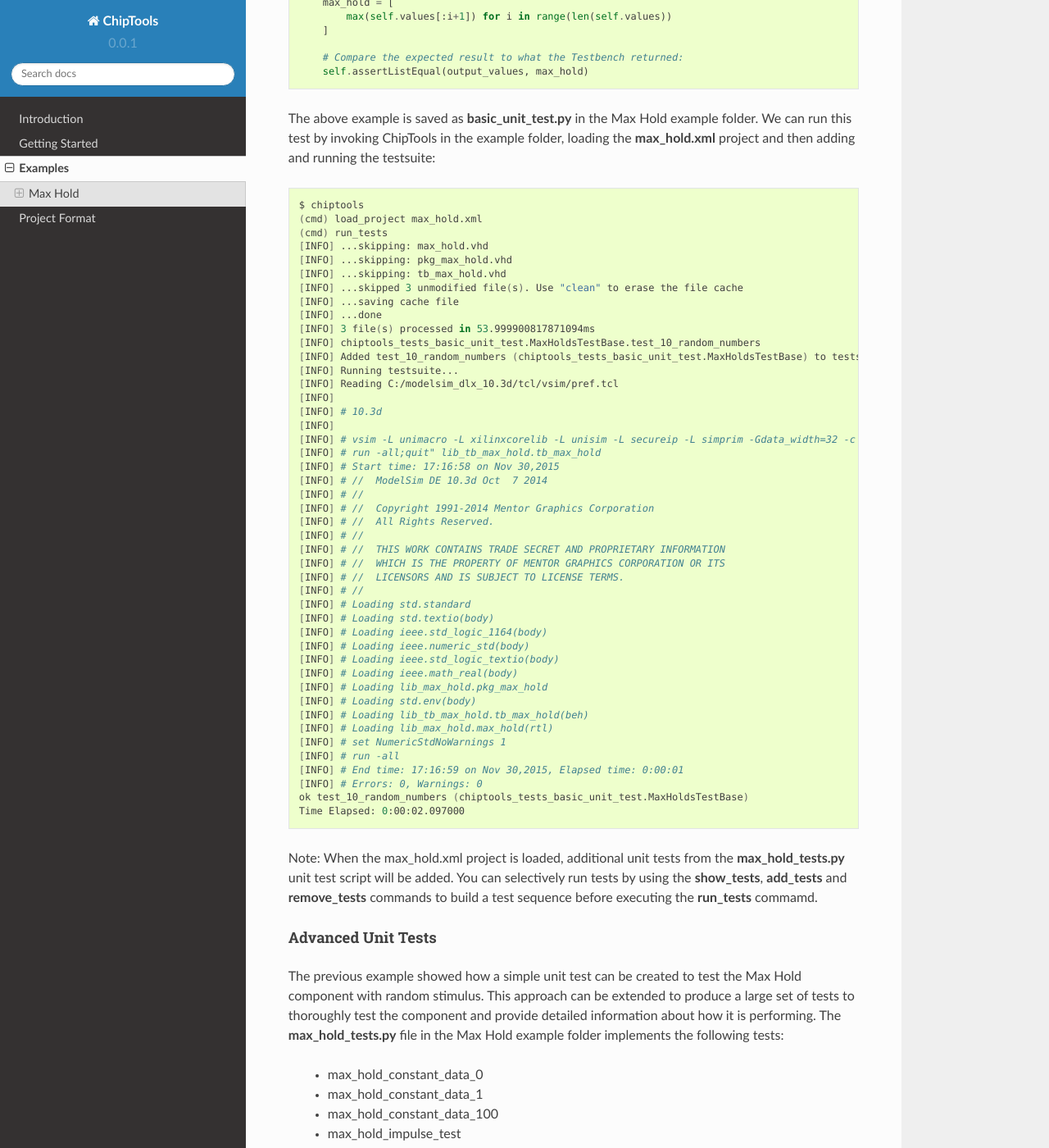
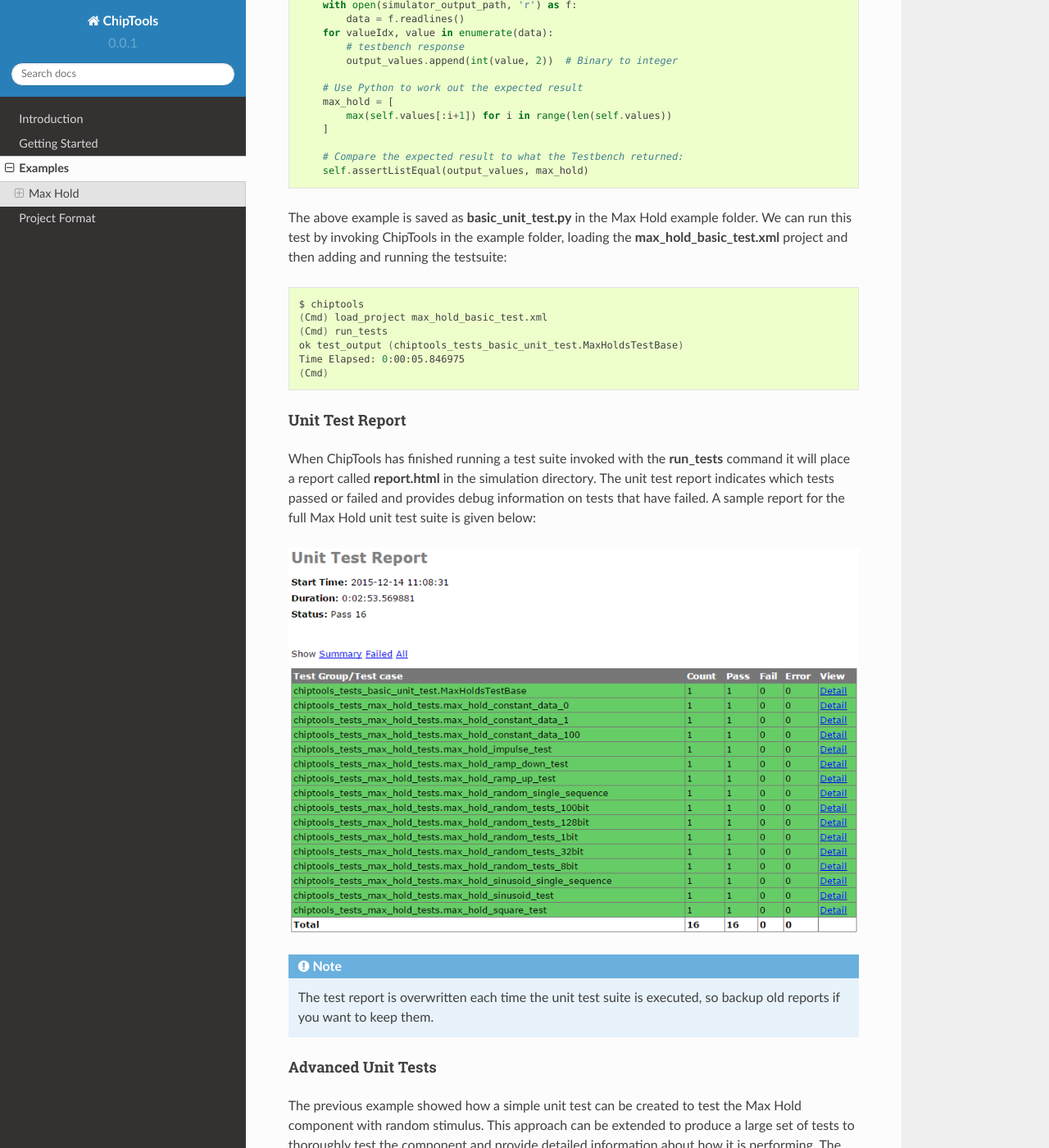
Before and after one commit to pabennett/chiptools, a Sphinx documentation site: the page built from docs/examples.rst, in a window 1280 px wide and 1400 px high, scrolled down 7088 px. Shown: the whole window at 82% size. Built offline with Sphinx 7.4.7 and the Read the Docs theme 2.0.0, drawn with Linux system fonts in a browser that asks for light colours; pages that are not in the unit, such as notebooks, are missing from menus; some of the changed text lies outside the part shown.

Commit message:
Update Max Hold example documentation.

```diff
--- a/docs/examples.rst
+++ b/docs/examples.rst
@@ -29,23 +29,19 @@ Source Files
 
 The following source files belong to the Max Hold example:
 
-    * **VHDL Files:**
+.. csv-table::
+   :header: "Name", "Type", "Description"
+   :widths: 20, 20, 10
 
-        * *max_hold.vhd* - The Max Hold component.
-        * *pkg_max_hold.vhd* - Supporting package for the Max Hold component.
-        * *tb_max_hold.vhd* - Testbench for the Max Hold component.
-
-    * **Simulation Files:**
-
-        * *max_hold_tests.py* - A collection of unit tests for the Max Hold component.
-        * *basic_unit_test.py* - A simple unit test for the Max Hold component.
-        * *simulation* - A subfolder where simulations will be executed.
-
-    * **Synthesis Files:**
-
-        * *max_hold.ucf* - A constraints file for the Max Hold component when using the ISE synthesis flow.
-        * *max_hold.xdc* - A constraints file for the Max Hold component when using the Vivado synthesis flow.
-        * *synthesis* - A subfolder where synthesis will be executed.
+   "max_hold.vhd",        "VHDL",        "The Max Hold component."
+   "pkg_max_hold.vhd",    "VHDL",        "Supporting package for the Max Hold component."
+   "tb_max_hold.vhd",     "VHDL",        "Testbench for the Max Hold component."
+   "max_hold_tests.py",   "Python",      "A collection of advanced unit tests."
+   "basic_unit_tests.py", "Python",      "A simple unit test."
+   "max_hold.ucf",        "Constraints", "Constraints file when using the ISE synthesis flow."
+   "max_hold.xdc",        "Constraints", "Constraints file when using the Vivado synthesis flow."
+   "Simulation",          "Folder",      "Output directory for simulation tasks."
+   "Synthesis",           "Folder",      "Output directory for synthesis tasks."
 
 Creating the Project
 ---------------------
@@ -72,8 +68,25 @@ configuring a project.
 Project Configuration
 ~~~~~~~~~~~~~~~~~~~~~
 
-Configure the project to use the simulation and synthesis directories, the
-default simulation and synthesis tools and the FPGA part:
+Projects should be configured with the following information before they are
+used:
+
+.. csv-table::
+   :header: "Configuration Item", "Description"
+   :widths: 10, 20
+
+   "simulation_directory", "Output directory for simulation tasks."
+   "synthesis_directory", "Output directory for synthesis tasks."
+   "fpga_part", "The FPGA part to target when performing a synthesis flow."
+   "simulator", "Name of the default simulator to use when performing simulations."
+   "synthesiser", "Name of the default synthesiser to use when performing synthesis."
+
+The project wrapper provides two methods for setting configuration data:
+**add_config**, which accepts a name, value pair as arguments or
+**add_config_dict**, which accepts a dictionary of name, value pairs.
+
+The following code sample uses the **add_config** method to configure the
+project wrapper.
 
 .. code-block:: python
 
@@ -98,8 +111,8 @@ component. You can assign values to top level port generics by using the
     # example we set the data_Width generic to 3:
     project.add_generic('data_width', 3)
 
-Add Files
-~~~~~~~~~
+Add Source Files
+~~~~~~~~~~~~~~~~
 
 Add the Max Hold source files to the project and assign them to a library:
 
@@ -164,7 +177,7 @@ unit test suite can be executed to check that the requirements are met:
         gui=True,
         tool_name='modelsim'
     )
-    # Run the automated unit tests on the project:
+    # Run the automated unit tests on the project (console simulation):
     project.run_tests(tool_name='isim')
     # Synthesise the project:
     project.synthesise(
@@ -186,7 +199,9 @@ enable the user to run project operations interactively:
 Project (XML) File
 ~~~~~~~~~~~~~~~~~~
 
-The Project configuration can also be captured as an XML file.
+The Project configuration can also be captured as an XML file, which provides
+an alternative method of maintaining the project configuration.
+
 The example project file **max_hold.xml** provides the same configuration as
 **max_hold_project.py**:
 
@@ -215,18 +230,8 @@ The example project file **max_hold.xml** provides the same configuration as
         </library>
     </project>
 
-The project XML file can either be loaded in the ChipTools command line
-interface using the **load_project** command, or by using the
-**XmlProjectParser** class in a custom script:
-
-.. code-block:: python
-
-    from chiptools.parsers.xml_project import XmlProjectParser
-    new_project = Project()
-    XmlProjectParser.load_project('max_hold.xml', new_project)
-    # new_project is now configured and ready to use.
-
-Via the command line interface:
+The project XML file can be loaded in the ChipTools command line interface
+using the **load_project** command:
 
 .. code-block:: bash
 
@@ -239,35 +244,26 @@ Testing
 To test the Max Hold component an accompanying VHDL testbench,
 *tb_max_hold.vhd*, is used to feed the component data from a stimulus input
 text file and record the output values in an output text file. By using
-stimulus input files and response output files we gain the freedom to use a
+stimulus input files and output files we gain the freedom to use the
 language of our choice to generate stimulus and check results.
 
-Testbench Stimulus File Format
-~~~~~~~~~~~~~~~~~~~~~~~~~~~~~~
-
-The testbench expects a file called **input.txt** to be present in the
-simulation folder and expects the file to conform to the following format:
-
-.. code-block:: xml
-
-    [8bit opcode] [Nbit data (if opcode = 00000001)]
-    [8bit opcode] [Nbit data (if opcode = 00000001)]
-    [8bit opcode] [Nbit data (if opcode = 00000001)]
-    ...
-
-Where:
-
-    * Binary 8bit opcode is either 00000000 for reset or 00000001 for write.
-    * Binary Nbit data is the data to write to the component, the number of bits is determined by the data_width generic.
+A simple stimulus file format is used by the testbench that allows a data
+write or a reset to be issued to the unit under test. Each line of the stimulus
+file contains a binary 4 bit *opcode*, which supports either a **reset**
+instruction: 0000 or a **write** instruction: 0001. When a write
+instruction is used a binary data field must follow on the same line; the
+width of the binary data field must match the data width on the testbench
+generic.
 
 We will use Python to create stimulus files in this format for the testbench.
 
 Unit Tests
 ~~~~~~~~~~
 
-We can use the Python Unittest framework to define tests for the Max Hold
-component by first importing the **ChipToolsTest** class from
-**chiptools.testing.testloader**
+.. note::  The following example can be found in **examples/max_hold/basic_unit_test.py**
+
+We can use Python to define tests for the Max Hold component by first importing
+the **ChipToolsTest** class from **chiptools.testing.testloader**
 
 .. code-block:: python
 
@@ -284,7 +280,7 @@ the testbench:
 
     class MaxHoldsTestBase(ChipToolsTest):
         # Specify the duration your test should run for in seconds.
-        # If the test should run "forever" use 0.
+        # If 0 is used, the simulation will run until it self-terminates.
         duration = 0
         # Testbench generics are defined in this dictionary.
         # In this example we set the 'width' generic to 32, it can be overridden
@@ -298,20 +294,23 @@ the testbench:
 These attributes provide the basic information required by ChipTools to execute
 the testbench.
 
-Tests are executed in the following way when using the ChipToolsTest class:
+Tests are executed in the following sequence when using the ChipToolsTest class:
 
-    * Execute simulationSetup function if defined.
-    * Invoke and run simulator in console mode.
-    * Execute test case (functions with a 'test' prefix).
-    * Execute simulatorTearDown function if defined.
+    #. Execute the unit test class **simulationSetup** function if defined.
+    #. Invoke and run simulator in console mode using the simulator attributes.
+    #. Execute the test case (a test case is any class method with a 'test prefix').
+    #. Execute the unit test class **simulatorTearDown** function if defined.
+
+If the unit test class provides multiple testcases they can be executed
+individually or as a batch in ChipTools. The sequence above is executed for
+each individual test case.
 
 The **simulationSetup** function should be overloaded to run any **preparation**
 code your testbench may require before it is executed. For testing the Max Hold
 component we can use this function to write the input file for the testbench
-using different stimulus waveforms that we have created in Python.
+using different stimulus waveforms that we have created in Python:
 
 .. code-block:: python
-
 
     def simulationSetUp(self):
         """The ChipTools test framework will call the simulationSetup method
@@ -341,9 +340,9 @@ expects given the same input waveform:
 
 .. code-block:: python
 
-    def test_10_random_numbers(self):
+    def test_output(self):
         """Check that the Max Hold component correctly locates the maximum
-        value in 10 random numbers."""
+        value."""
 
         # Get the path to the testbench input file.
         simulator_output_path = os.path.join(self.simulation_root, 'output.txt')
@@ -365,63 +364,31 @@ expects given the same input waveform:
 
 The above example is saved as **basic_unit_test.py** in the Max Hold
 example folder. We can run this test by invoking ChipTools in the example
-folder, loading the **max_hold.xml** project and then adding and running the
+folder, loading the **max_hold_basic_test.xml** project and then adding and running the
 testsuite:
 
 
 .. code-block:: bash
 
     $ chiptools
-    (cmd) load_project max_hold.xml
-    (cmd) run_tests
-    [INFO] ...skipping: max_hold.vhd
-    [INFO] ...skipping: pkg_max_hold.vhd
-    [INFO] ...skipping: tb_max_hold.vhd
-    [INFO] ...skipped 3 unmodified file(s). Use "clean" to erase the file cache
-    [INFO] ...saving cache file
-    [INFO] ...done
-    [INFO] 3 file(s) processed in 53.999900817871094ms
-    [INFO] chiptools_tests_basic_unit_test.MaxHoldsTestBase.test_10_random_numbers
-    [INFO] Added test_10_random_numbers (chiptools_tests_basic_unit_test.MaxHoldsTestBase) to testsuite
-    [INFO] Running testsuite...
-    [INFO] Reading C:/modelsim_dlx_10.3d/tcl/vsim/pref.tcl
-    [INFO]
-    [INFO] # 10.3d
-    [INFO]
-    [INFO] # vsim -L unimacro -L xilinxcorelib -L unisim -L secureip -L simprim -Gdata_width=32 -c -do "set NumericStdNoWarnings 1
-    [INFO] # run -all;quit" lib_tb_max_hold.tb_max_hold
-    [INFO] # Start time: 17:16:58 on Nov 30,2015
-    [INFO] # //  ModelSim DE 10.3d Oct  7 2014
-    [INFO] # //
-    [INFO] # //  Copyright 1991-2014 Mentor Graphics Corporation
-    [INFO] # //  All Rights Reserved.
-    [INFO] # //
-    [INFO] # //  THIS WORK CONTAINS TRADE SECRET AND PROPRIETARY INFORMATION
-    [INFO] # //  WHICH IS THE PROPERTY OF MENTOR GRAPHICS CORPORATION OR ITS
-    [INFO] # //  LICENSORS AND IS SUBJECT TO LICENSE TERMS.
-    [INFO] # //
-    [INFO] # Loading std.standard
-    [INFO] # Loading std.textio(body)
-    [INFO] # Loading ieee.std_logic_1164(body)
-    [INFO] # Loading ieee.numeric_std(body)
-    [INFO] # Loading ieee.std_logic_textio(body)
-    [INFO] # Loading ieee.math_real(body)
-    [INFO] # Loading lib_max_hold.pkg_max_hold
-    [INFO] # Loading std.env(body)
-    [INFO] # Loading lib_tb_max_hold.tb_max_hold(beh)
-    [INFO] # Loading lib_max_hold.max_hold(rtl)
-    [INFO] # set NumericStdNoWarnings 1
-    [INFO] # run -all
-    [INFO] # End time: 17:16:59 on Nov 30,2015, Elapsed time: 0:00:01
-    [INFO] # Errors: 0, Warnings: 0
-    ok test_10_random_numbers (chiptools_tests_basic_unit_test.MaxHoldsTestBase)
-    Time Elapsed: 0:00:02.097000
+    (Cmd) load_project max_hold_basic_test.xml
+    (Cmd) run_tests
+    ok test_output (chiptools_tests_basic_unit_test.MaxHoldsTestBase)
+    Time Elapsed: 0:00:05.846975
+    (Cmd)
 
-Note: When the max_hold.xml project is loaded, additional unit tests from the
-**max_hold_tests.py** unit test script will be added. You can selectively run
-tests by using the **show_tests**, **add_tests** and **remove_tests** commands
-to build a test sequence before executing the **run_tests** commamd.
+Unit Test Report
+~~~~~~~~~~~~~~~~
 
+When ChipTools has finished running a test suite invoked with the **run_tests**
+command it will place a report called **report.html** in the simulation
+directory. The unit test report indicates which tests passed or failed and
+provides debug information on tests that have failed. A sample report for the
+full Max Hold unit test suite is given below:
+
+.. image:: max_hold_results.png
+
+.. note::  The test report is overwritten each time the unit test suite is executed, so backup old reports if you want to keep them.
 
 Advanced Unit Tests
 ~~~~~~~~~~~~~~~~~~~~
@@ -432,28 +399,34 @@ produce a large set of tests to thoroughly test the component and provide
 detailed information about how it is performing. The **max_hold_tests.py**
 file in the Max Hold example folder implements the following tests:
 
-   * max_hold_constant_data_0
-   * max_hold_constant_data_1
-   * max_hold_constant_data_100
-   * max_hold_impulse_test
-   * max_hold_ramp_down_test
-   * max_hold_ramp_up_test
-   * max_hold_random_single_sequence
-   * max_hold_random_tests_100bit
-   * max_hold_random_tests_128bit
-   * max_hold_random_tests_1bit
-   * max_hold_random_tests_32bit
-   * max_hold_random_tests_8bit
-   * max_hold_sinusoid_single_sequence
-   * max_hold_sinusoid_test
-   * max_hold_square_test
+.. csv-table::
+   :header: "Test Name", "Data Width", "Description"
+   :widths: 20, 5, 30
 
-When the tests are run, the Unit Test will also create an output image in the
-simulation folder to show a graph of the input data with the model data and
+   "max_hold_constant_data_0", 32, "Continuous data test using zero"
+   "max_hold_constant_data_1", 32, "Continuous data test using 1"
+   "max_hold_constant_data_100", 32, "Continuous data test using 100"
+   "max_hold_impulse_test", 32, "The first data point is nonzero followed by constant zero data."
+   "max_hold_ramp_down_test", 32, "Successive random length sequences of reducing values."
+   "max_hold_ramp_up_test", 32, "Successive random length sequences of increasing values."
+   "max_hold_random_single_sequence", 32, "Single sequence of 200 random values."
+   "max_hold_random_tests_100bit", 100, "Successive random length sequences of 100bit random values."
+   "max_hold_random_tests_128bit", 128, "Successive random length sequences of 128bit random values."
+   "max_hold_random_tests_1bit", 1, "Successive random length sequences of 1bit random values."
+   "max_hold_random_tests_32bit", 32, "Successive random length sequences of 32bit random values."
+   "max_hold_random_tests_8bit", 8, "Successive random length sequences of 8bit random values."
+   "max_hold_sinusoid_single_sequence", 12, "Single sinusoidal sequence."
+   "max_hold_sinusoid_test", 12, "Multiple sinusoidal sequences of random length."
+   "max_hold_square_test", 8, "Multiple toggling sequences of random length."
+
+When the tests are run, the Unit Test will also create an output image for each
+test in the simulation folder to show a graph of the input data with the model data and
 the Max Hold component output data. For example, the max_hold_sinusoid_single_sequence
 test produces the following output:
 
 .. image:: max_hold_sinusoid_single_sequence.png
 
-Plots such as these can be easily created with Matplotlib and provide a powerful
-diagnostic tool when debugging components.
+.. note:: For this example, graph generation requires `Matplotlib <http://matplotlib.org/>`_ (optionally with `Seaborn <http://stanford.edu/~mwaskom/software/seaborn/>`_)
+
+Plots such as these provide a powerful diagnostic tool when debugging components
+or analysing performance.
```
Also changed, not shown: other parts of docs/examples.rst (+7 -7 lines), docs/max_hold_results.png (added), 1 other file.
